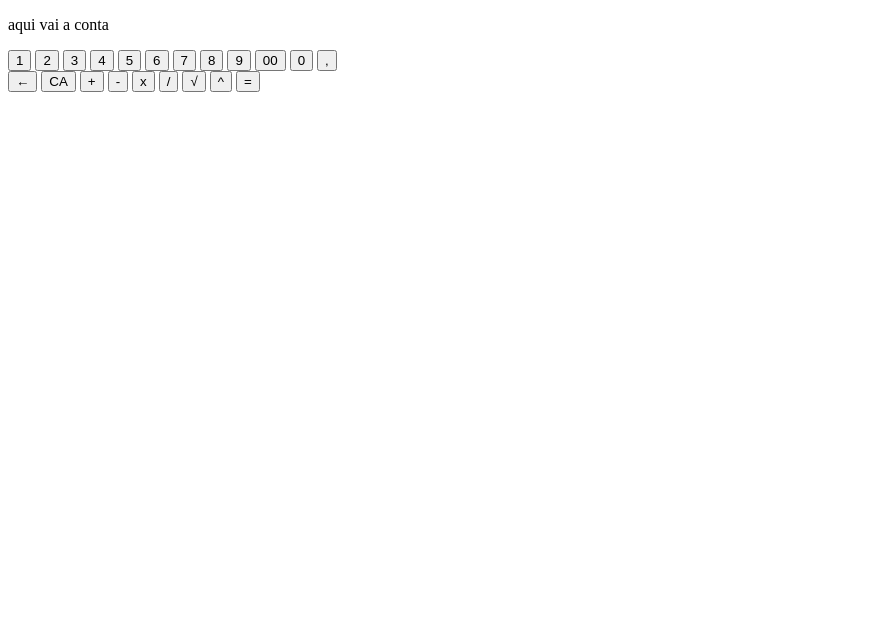
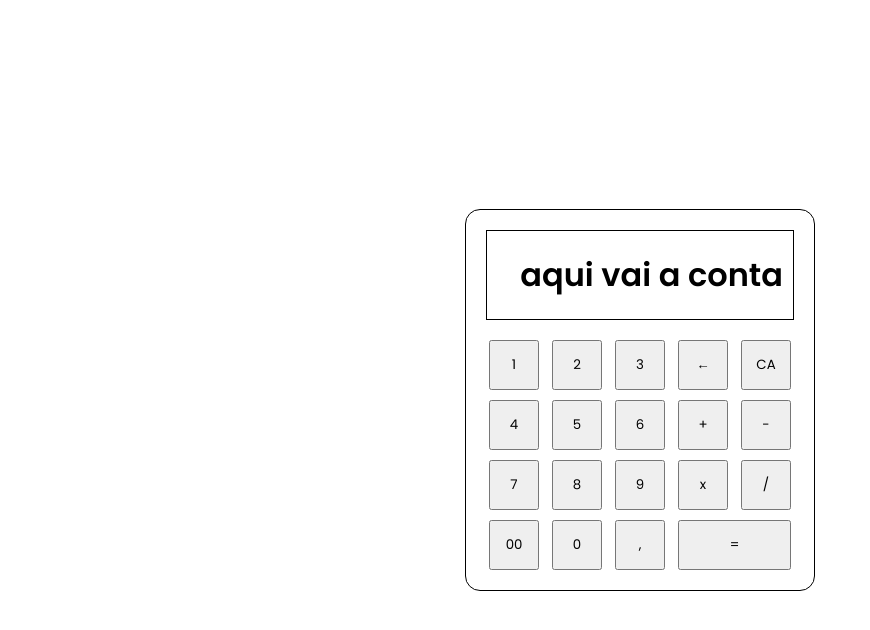
Before and after one commit to Jhoy-Kallebe/Calculadora, a plain HTML site: page app/src/index.html in a window 1280 px wide. Shown: the whole page, without its empty margins (0-870 px from the left). Drawn offline with Linux system fonts and the light colour scheme.

Commit message:
styling layout of calculator

```diff
--- a/app/src/index.html
+++ b/app/src/index.html
@@ -17,25 +17,21 @@
                 <button class="btn">1</button>
                 <button class="btn">2</button>
                 <button class="btn">3</button>
+                <button class="btn">←</button>
+                <button class="btn">CA</button>
                 <button class="btn">4</button>
                 <button class="btn">5</button>
                 <button class="btn">6</button>
+                <button class="btn">+</button>
+                <button class="btn">-</button>
                 <button class="btn">7</button>
                 <button class="btn">8</button>
                 <button class="btn">9</button>
+                <button class="btn">x</button>
+                <button class="btn">/</button>
                 <button class="btn">00</button>
                 <button class="btn">0</button>
                 <button class="btn">,</button>
-            </div>
-            <div class="operators">
-                <button class="btn">←</button>
-                <button class="btn">CA</button>
-                <button class="btn">+</button>
-                <button class="btn">-</button>
-                <button class="btn">x</button>
-                <button class="btn">/</button>
-                <button class="btn">√</button>
-                <button class="btn">^</button>
                 <button class="btn">=</button>
             </div>
         </section>
--- a/app/src/style.css
+++ b/app/src/style.css
@@ -0,0 +1,54 @@
+@import url('https://fonts.googleapis.com/css2?family=Poppins:wght@200;300;400;500;600;700&display=swap');
+* {
+    padding: 0;
+    margin: 0;
+    box-sizing: border-box;
+    font-family: 'Poppins', sans-serif;
+}
+
+body {
+    display: flex;
+    justify-content: center;
+    align-items: center;
+    height: 100vh;
+}
+
+main {
+    border: 1px solid;
+    padding: 20px;
+    border-radius: 15px;
+    width: 350px;
+}
+
+.display {
+    border: 1px solid;
+    padding: 20px 10px;
+    text-align: end;
+}
+
+.display p {
+    font-size: 32px;
+    font-weight: 600;
+}
+
+.keyboard {
+    margin-top: 20px;
+    display: flex;
+    gap: 20px;
+}
+
+.keyboard .btn {
+    height: 50px;
+    width: 50px;
+}
+
+.keyboard .numb-symb {
+    display: flex;
+    flex-wrap: wrap;
+    justify-content: space-evenly;
+    gap: 10px;
+}
+
+.keyboard .btn:last-child {
+    width: 113px;
+}
```
